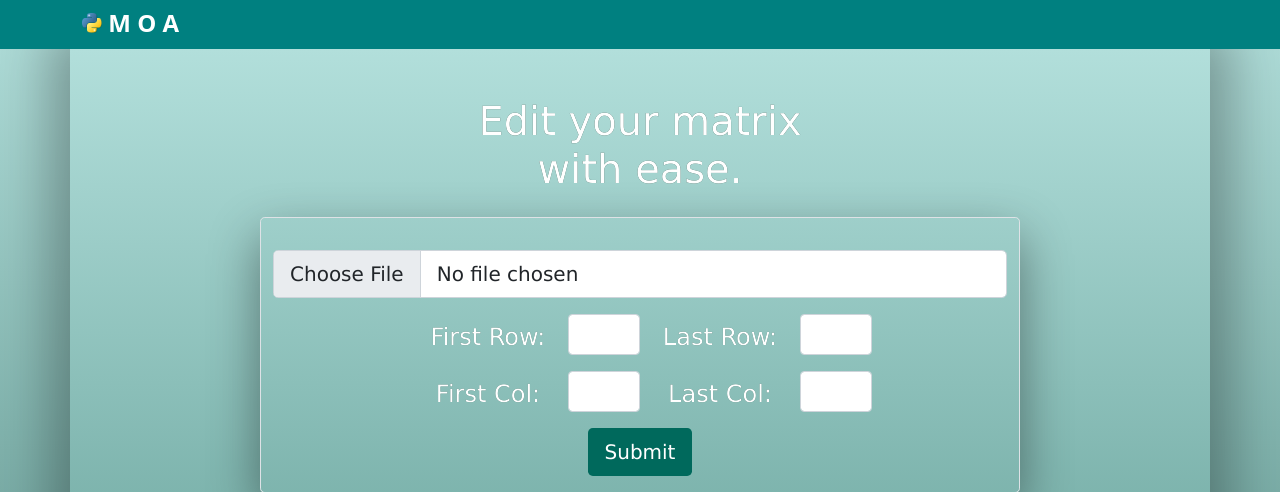
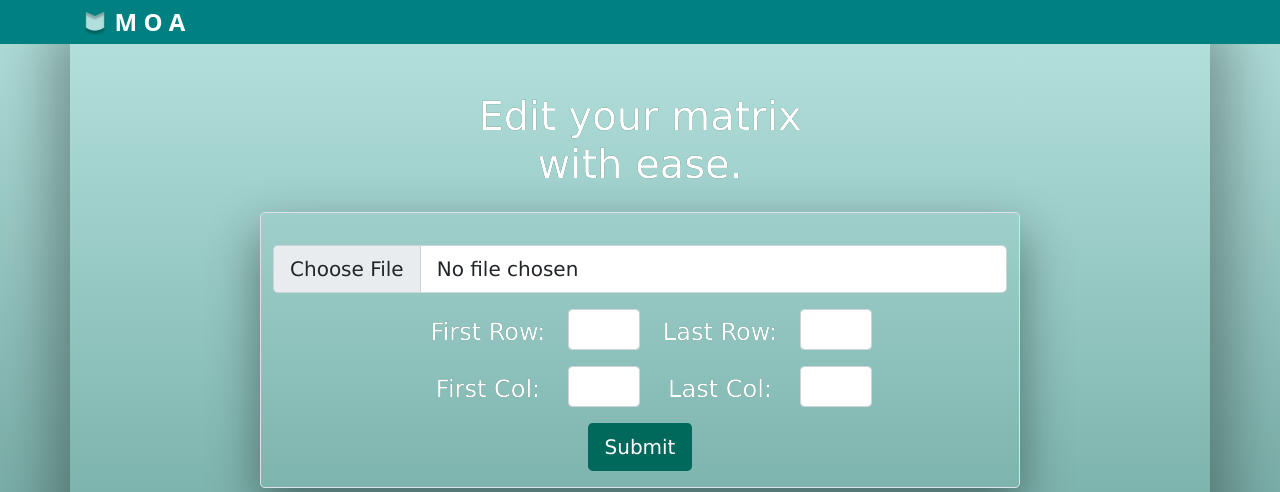
Before and after one commit to AhmetKaanGuney/moa, a Flask app: page / in a window 1280 px wide. Shown: the top 492 px of the page. Run offline with Flask 2, Linux system fonts and the light colour scheme; parts of the project's set-up code (start-up, migrations or seed data) failed here and were passed over.

Commit message:
Added favicon.ico

```diff
--- a/app/templates/layout.html
+++ b/app/templates/layout.html
@@ -12,10 +12,10 @@
         {% block script %}{% endblock %}
     </head>
     <body class="body flex-column">
-        <nav class="navbar navbar-dark pt-0">
+        <nav class="navbar navbar-dark pt-0 pb-1">
             <div class="container">
-                <a href="/" class="navbar-brand pb-0 mb-0">
-                    <img class="pb-1" src="../static/images/favicon.ico" alt="MOA Logo" height="24px">
+                <a href="/" class="navbar-brand pb-0 mb-0 mt-0 pt-1">
+                    <img class="pb-1 mb-0 mt-0" src="../static/images/favicon.ico" alt="MOA Logo" height="32px">
                     <span>M</span>
                     <span>O</span>
                     <span>A</span>
```
Also changed, not shown: app/static/images/favicon.ico.
